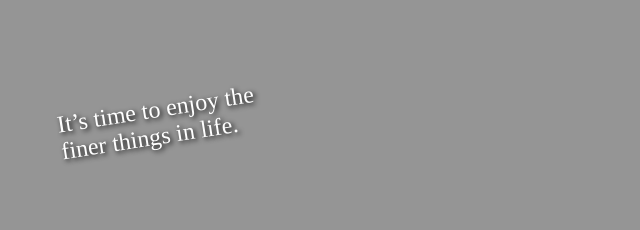
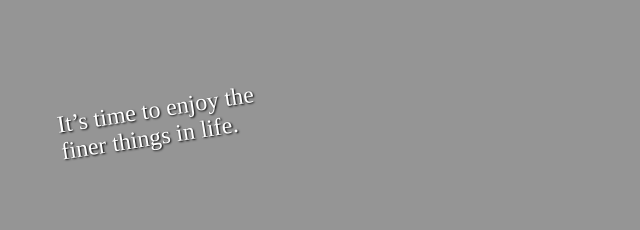
Before and after one commit to Jarmps90/Restaurant-Page, a website built with webpack: page src/index.html in a window 1280 px wide. Shown: the part 255-485 px from the top of the page, 0-640 px from the left. Built offline with nearby package versions, Linux system fonts and the light colour scheme; files whose address does not match are found by name.

Commit message:
Changed header text shadow smaller

```diff
--- a/src/main.css
+++ b/src/main.css
@@ -18,7 +18,7 @@
 
     /* Font Shadows */
 
-    --text-shadow-black1: 2px 2px 5px black;
+    --text-shadow-black1: 1px 1px 2px black;
 }
 
 body {
```
